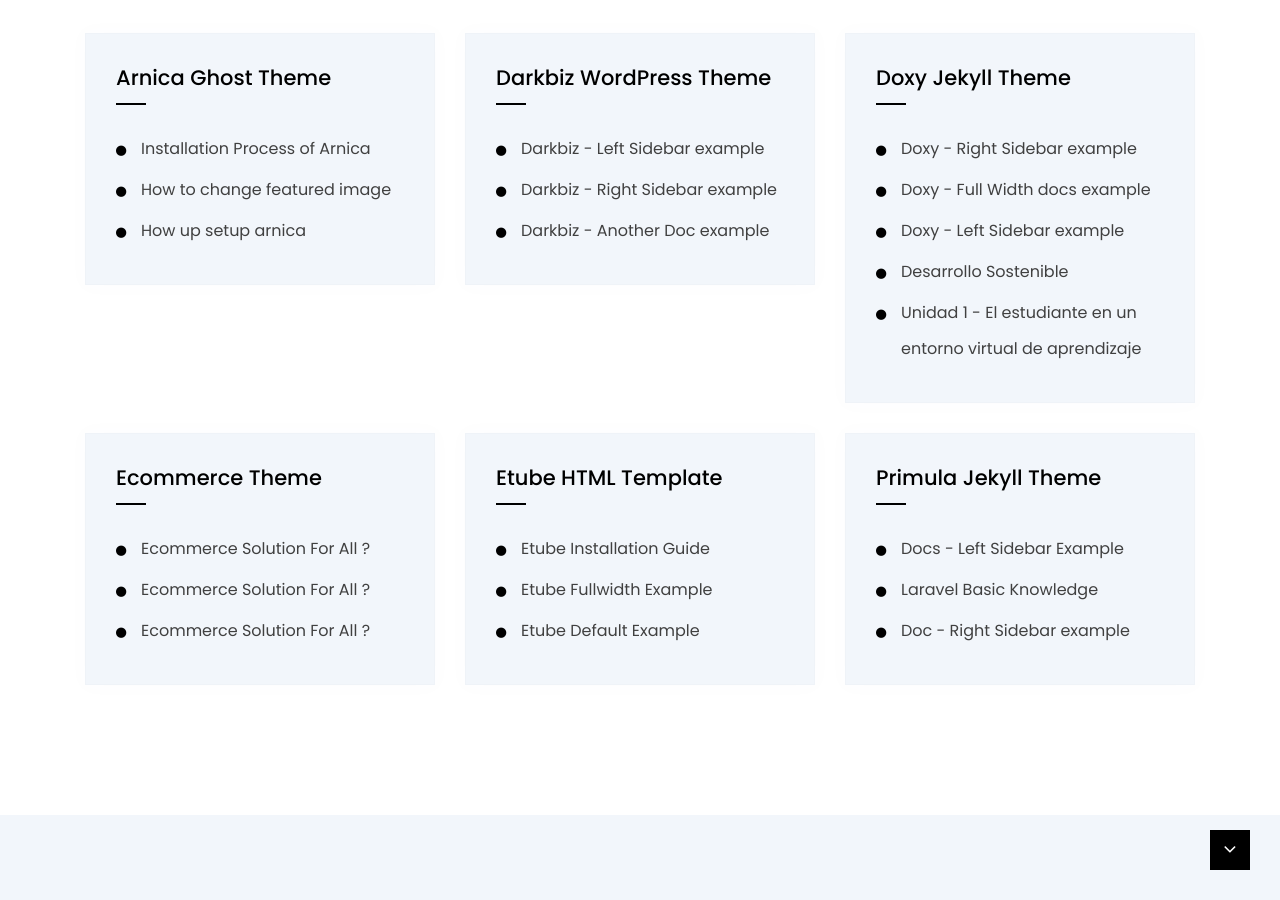
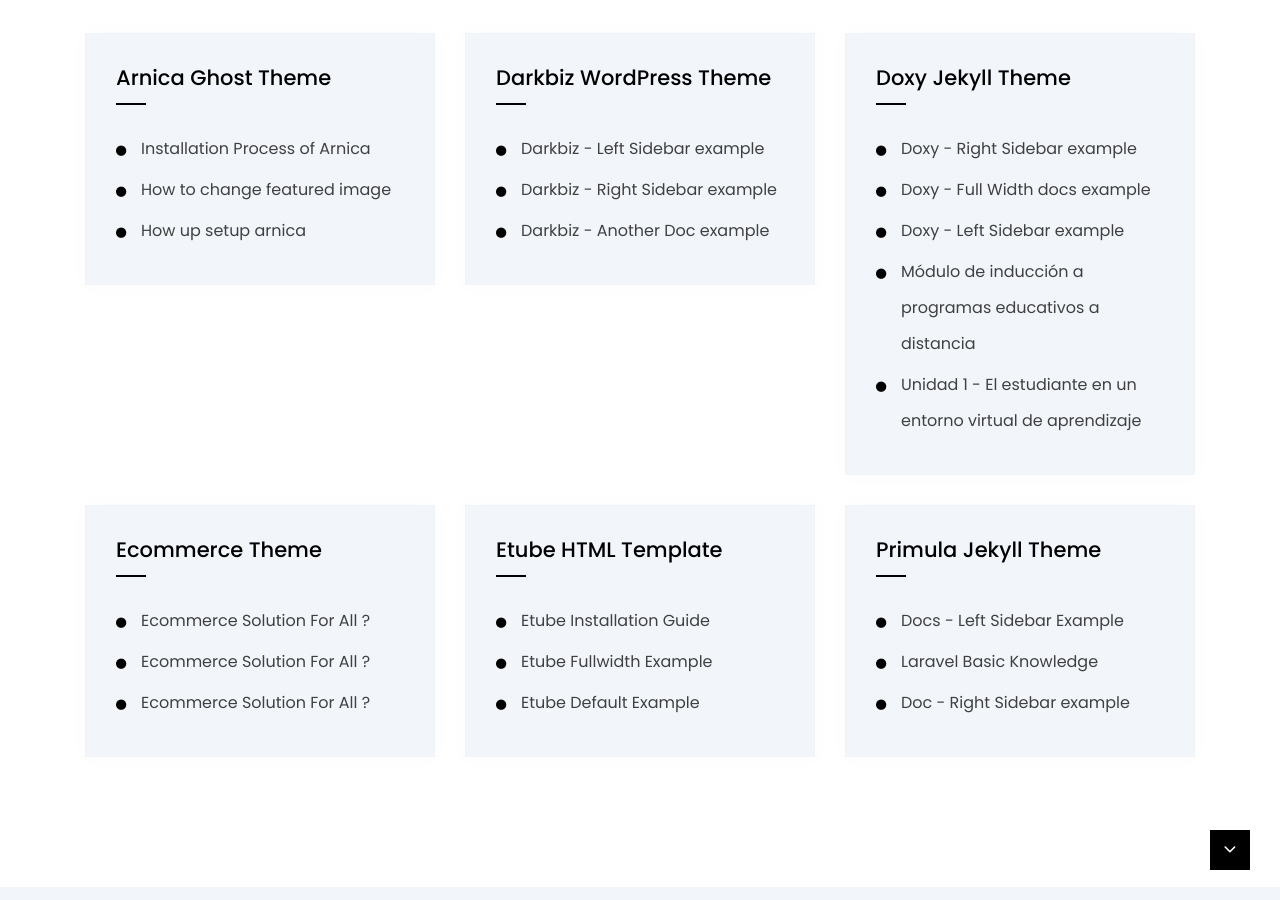
Before and after one commit to trazzos/upaded, a Jekyll site: the page built from pages/topics.html, in a window 1280 px wide and 900 px high, scrolled down 511 px. Built offline with Jekyll 4.4.1, drawn with Linux system fonts in a browser that asks for light colours.

Commit message:
Cambios en presentación

```diff
--- a/_docs/up_presentacion.md
+++ b/_docs/up_presentacion.md
@@ -1,6 +1,6 @@
 ---
 layout: doc_full
-title: 'Desarrollo Sostenible '
+title: 'Módulo de inducción a programas educativos a distancia'
 description: Presentación de la materia
 date: 2018-11-08T02:14:30.000+00:00
 post_image: assets/images/service-icon3.png
```
